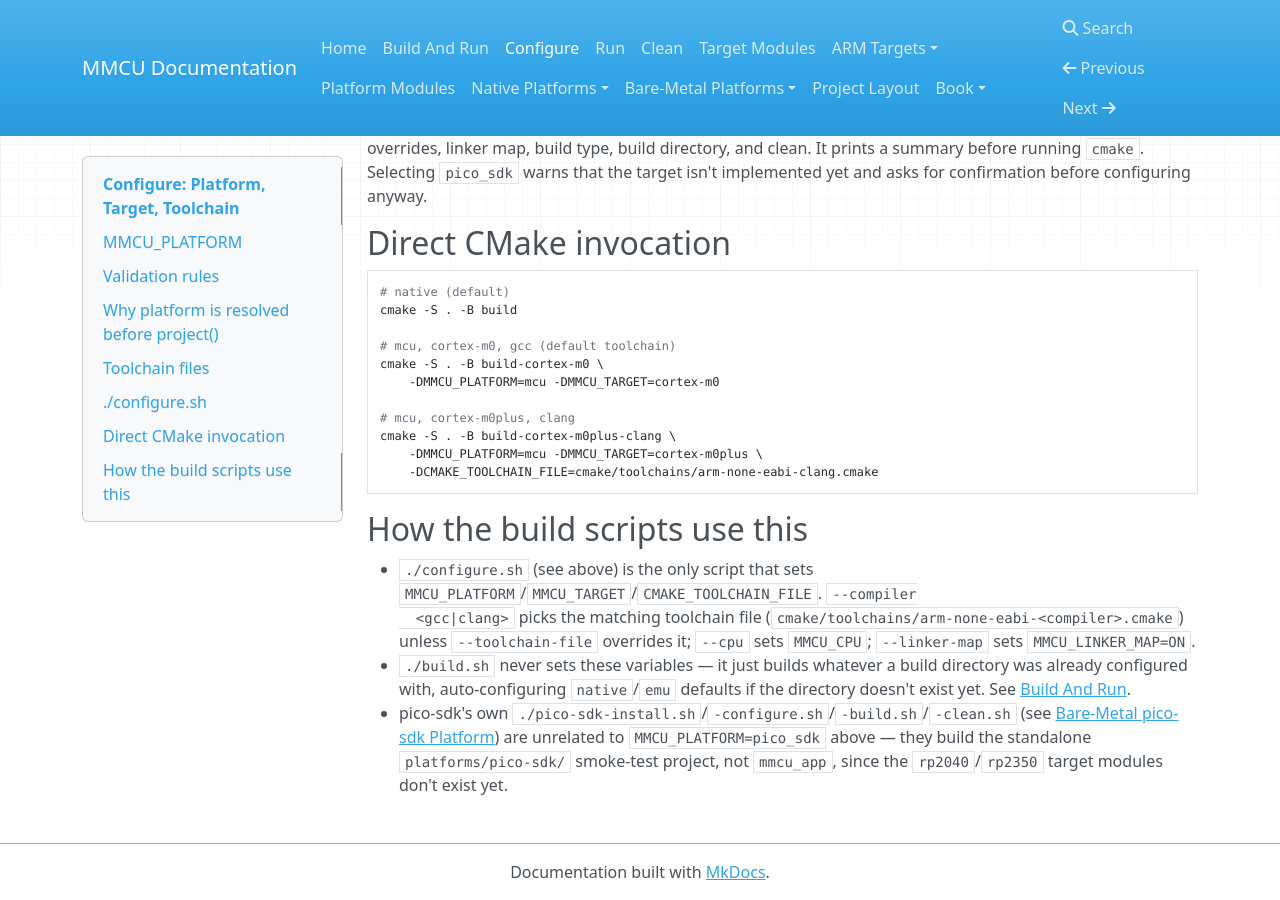
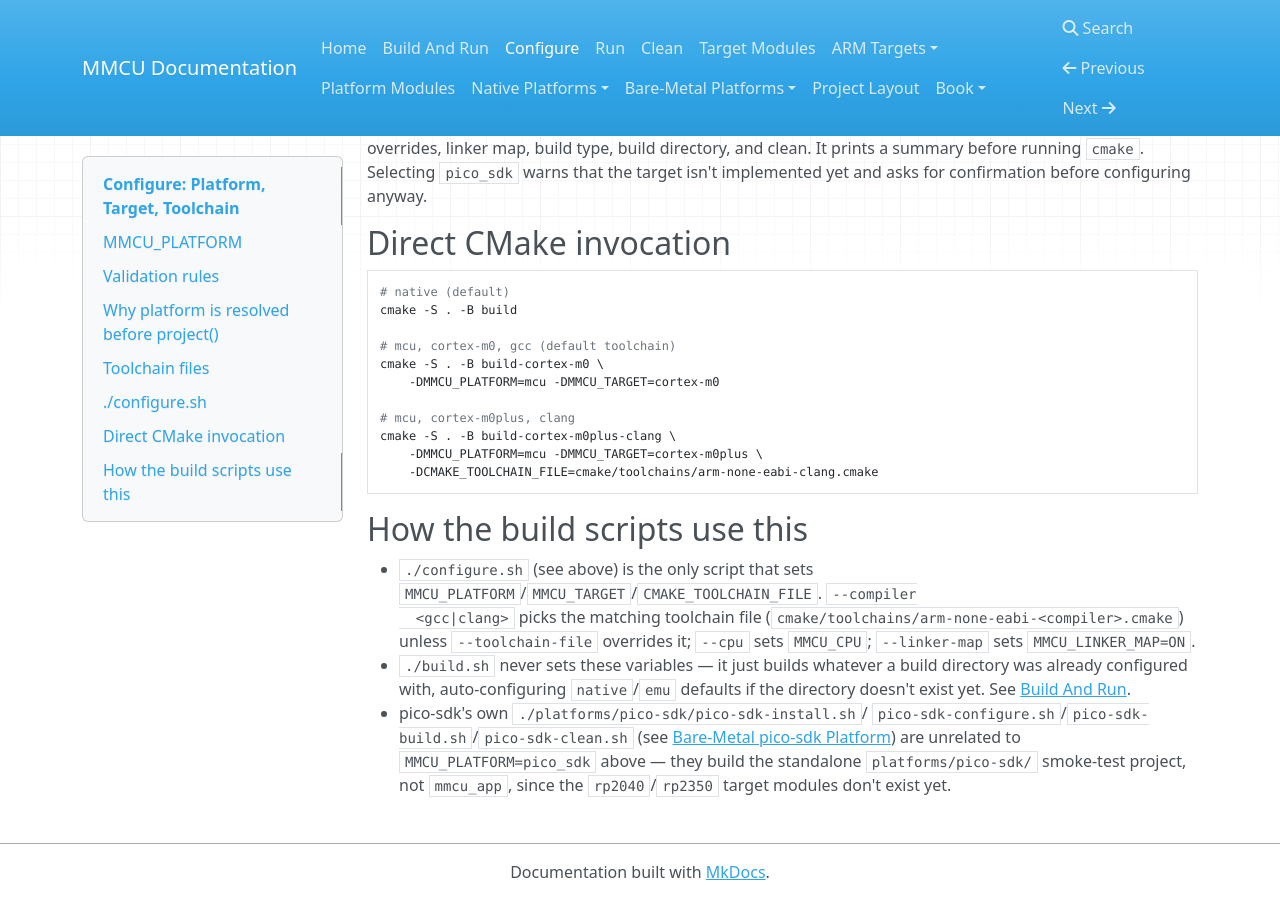
Before and after one commit to 32bitmicroLLC/MMCU, an MkDocs documentation site: the page built from docs/configure.md, in a window 1280 px wide and 900 px high, scrolled down 2241 px. Built offline with MkDocs 1.6.1, drawn with Linux system fonts in a browser that asks for light colours; nearby versions of some CDN libraries.

Commit message:
Move pico-sdk-*.sh scripts into platforms/pico-sdk/
The scripts already vendor/build everything under platforms/pico-sdk/;
moving them there too keeps that directory self-contained. Internal
defaults are now relative to the script's own directory
(SDK_DIR=pico-sdk, BUILD_DIR=build, PICOTOOL_PREFIX=., -S .) instead of
repo-root-relative paths. Cross-script calls, usage text, and docs
(docs/clean.md, docs/configure.md) updated to the new
./platforms/pico-sdk/pico-sdk-*.sh invocation paths.

```diff
--- a/docs/configure.md
+++ b/docs/configure.md
@@ -142,8 +142,9 @@
   directory was already configured with, auto-configuring `native`/`emu`
   defaults if the directory doesn't exist yet. See
   [Build And Run](build.md).
-- pico-sdk's own `./pico-sdk-install.sh`/`-configure.sh`/`-build.sh`/`-clean.sh`
-  (see [Bare-Metal pico-sdk Platform](platforms-baremetal/pico-sdk.md)) are
+- pico-sdk's own `./platforms/pico-sdk/pico-sdk-install.sh`/
+  `pico-sdk-configure.sh`/`pico-sdk-build.sh`/`pico-sdk-clean.sh` (see
+  [Bare-Metal pico-sdk Platform](platforms-baremetal/pico-sdk.md)) are
   unrelated to `MMCU_PLATFORM=pico_sdk` above — they build the standalone
   `platforms/pico-sdk/` smoke-test project, not `mmcu_app`, since the
   `rp2040`/`rp2350` target modules don't exist yet.
```
Also changed, not shown: docs/clean.md (+1 -1 lines), 8 other files.
